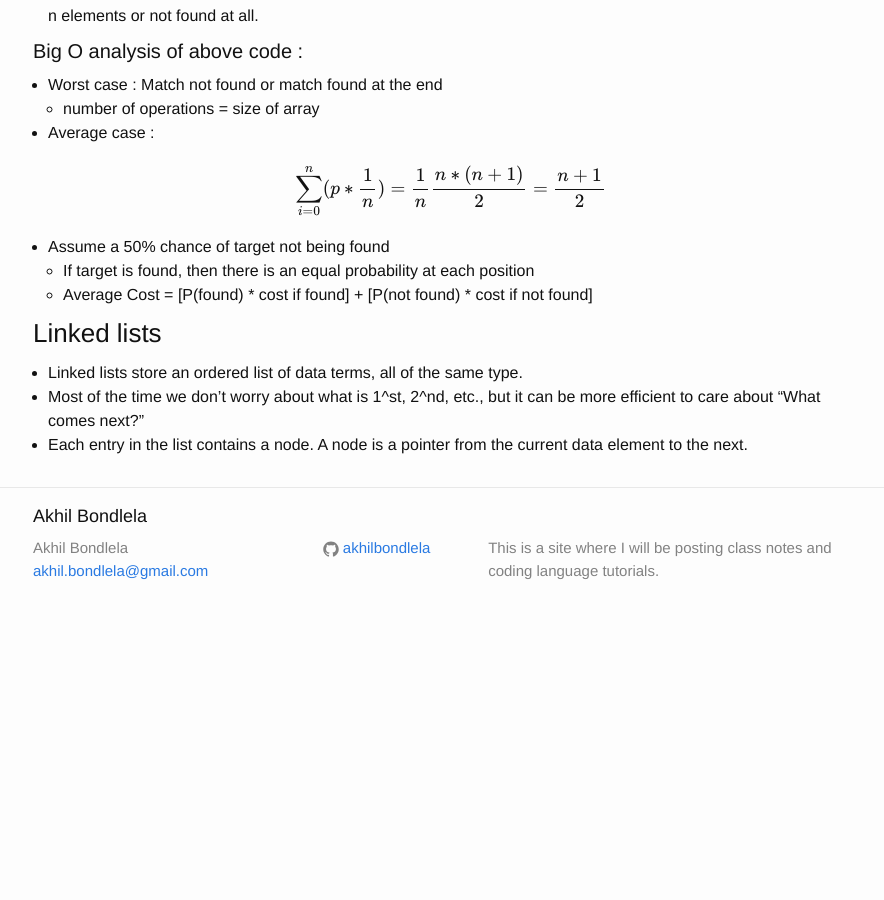
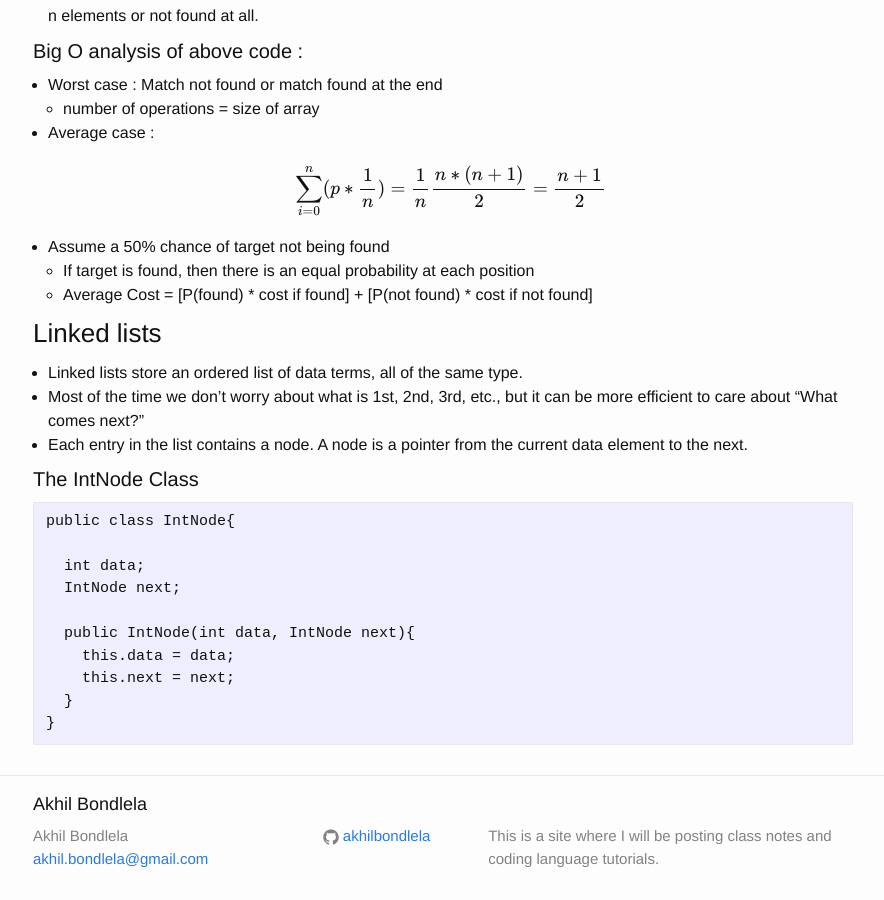
Before and after one commit to akhilbond/akhilbond.github.io, a Jekyll site: the page built from Courses/Data_Structures/notes.md, in a window 1280 px wide and 900 px high, scrolled down 1711 px. Shown: the whole window, without its empty margins (197-1081 px from the left). Built offline with Jekyll 4.4.1, drawn with Linux system fonts in a browser that asks for light colours; formulas are drawn with MathJax 3; before the commit the page ends 2323 px from its top, so only the background shows below that.

Commit message:
Data structures notes

```diff
--- a/Courses/Data_Structures/notes.md
+++ b/Courses/Data_Structures/notes.md
@@ -90,5 +90,20 @@ return i < n;
 
 ### Linked lists
 - Linked lists store an ordered list of data terms, all of the same type.
-- Most of the time we don't worry about what is 1^st, 2^nd, etc., but it can be more efficient to care about "What comes next?"
+- Most of the time we don't worry about what is 1st, 2nd, 3rd, etc., but it can be more efficient to care about "What comes next?"
 - Each entry in the list contains a node. A node is a pointer from the current data element to the next.
+
+#### The IntNode Class
+
+~~~
+public class IntNode{
+
+  int data;
+  IntNode next;
+
+  public IntNode(int data, IntNode next){
+    this.data = data;
+    this.next = next;
+  }
+}
+~~~
```
